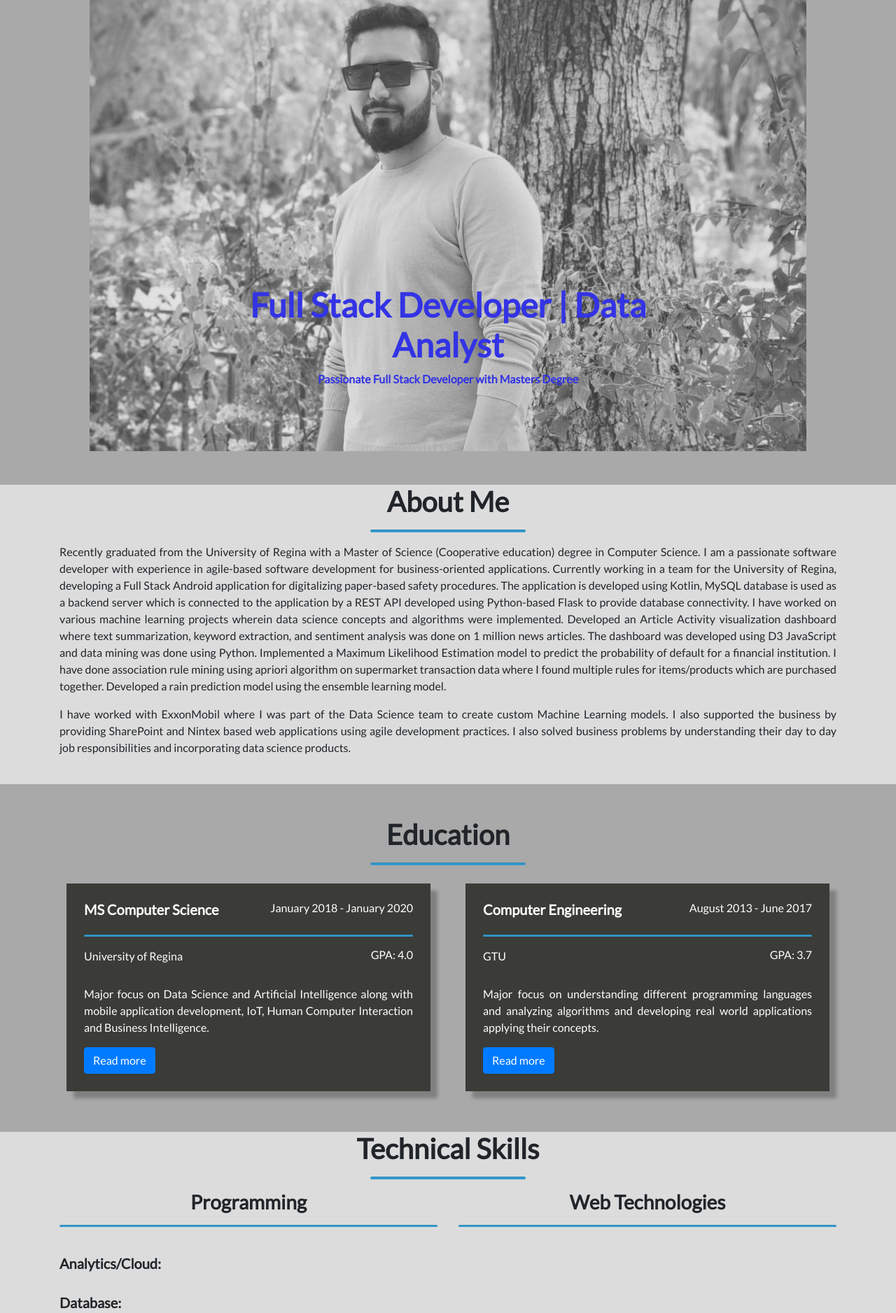
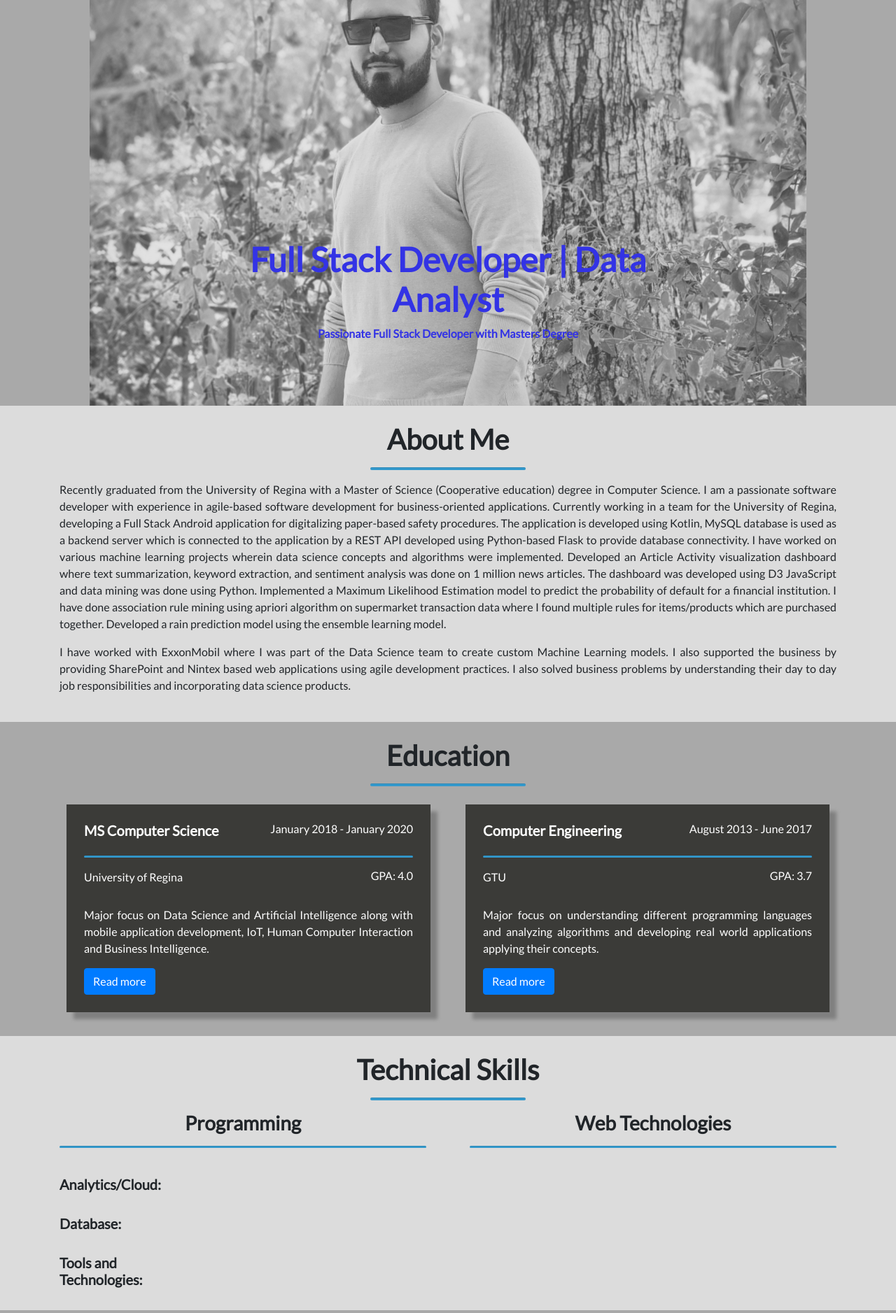
Before and after one commit to shirishsoni/portfolio, a Django app: page / in a window 1280 px wide. Shown: the part 66-1943 px from the top of the page at 70% size. Run offline with Django 3.2, Linux system fonts and the light colour scheme; data that the repository does not hold is empty; some libraries are stand-ins or nearby versions.

Commit message:
extra spaces removed and added some margins

```diff
--- a/portfolio/static/portfolio/custom.css
+++ b/portfolio/static/portfolio/custom.css
@@ -8,10 +8,8 @@
 
 body {
   position: relative;
-  padding-top: 65px;
   font-family: 'Lato', sans-serif;
   background-color:	#A9A9A9;
-
 }
 
 .center {
--- a/portfolio/templates/portfolio/home.html
+++ b/portfolio/templates/portfolio/home.html
@@ -60,9 +60,10 @@
 </section>
 <!-- About Me -->
 <section style="background-color:#DCDCDC;">
+  <br>
   <div class="container align" id="aboutme">
 
-    <h1 class="mt-5 center font-weight-bold">About Me</h1>
+    <h1 class="center font-weight-bold">About Me</h1>
     <hr style="width:20%">
     <p>Recently graduated from the University of Regina with a Master of Science (Cooperative education) degree in Computer Science. I am a passionate software developer with experience in agile-based software development for business-oriented
       applications. Currently working in a team for the University of Regina, developing a Full Stack Android application for digitalizing paper-based safety procedures. The application is developed using Kotlin, MySQL database is used as a backend
@@ -71,14 +72,15 @@
       Python. Implemented a Maximum Likelihood Estimation model to predict the probability of default for a financial institution. I have done association rule mining using apriori algorithm on supermarket transaction data where I found multiple
       rules for items/products which are purchased together. Developed a rain prediction model using the ensemble learning model.</p>
     <p>I have worked with ExxonMobil where I was part of the Data Science team to create custom Machine Learning models. I also supported the business by providing SharePoint and Nintex based web applications using agile development practices. I also
-      solved business problems by understanding their day to day job responsibilities and incorporating data science products.</p> <br>
+      solved business problems by understanding their day to day job responsibilities and incorporating data science products.</p>
   </div>
+  <br>
 </section>
-
 <!-- Education New -->
 <section id="education">
+  <br>
   <div class="container">
-    <h1 class="mt-5 center font-weight-bold">Education</h1>
+    <h1 class="center font-weight-bold">Education</h1>
     <hr style="width:20%">
     <div class="row">
       <div class="col-md-6">
@@ -159,50 +161,62 @@
       </div>
     </div>
   </div>
+  <br>
 </section>
-
 <!-- Technical Skills -->
 <section id="technical_skills" style="background-color:#DCDCDC;">
+  <br>
   <div class="container">
-    <h1 class="mt-5 center font-weight-bold">Technical Skills</h1>
+    <h1 class="center font-weight-bold">Technical Skills</h1>
     <hr style="width:20%">
     <div class="row">
       <div class="col-md-6 center">
-
+        <div class="mr-3">
           <h3 class="font-weight-bold">Programming</h3>
           <hr class="hr1">
           {% for item in prog %}
           <br>
           <div class="row">
             <div class="col-md-2 font-weight-bold left">
+              <div class="mr-3">
                 {{ item.name }}
               </div>
+            </div>
             <div class="col-md-10 right">
+              <div class="ml-3">
+                <div class="progress">
+                  <div class="progress-bar progress-bar-striped progress-bar-animated" role="progressbar" aria-valuenow="{{item.value}}" aria-valuemin="0" aria-valuemax="100" style="width: {{item.value}}%"></div>
+                </div>
+              </div>
+            </div>
+          </div>
+          {% endfor %}
+        </div>
+      </div>
+      <div class="col-md-6 center">
+        <div class="ml-3">
+          <h3 class="font-weight-bold">Web Technologies</h3>
+          <hr class="hr1">
+          {% for item in web %}
+          <br>
+          <div class="row">
+            <div class="col-md-2 font-weight-bold left">
+              <div class="mr-3">
+                {{ item.name }}
+              </div>
+            </div>
+            <div class="col-md-10 right">
+              <div class="ml-3">
                 <div class="progress">
                   <div class="progress-bar progress-bar-striped progress-bar-animated" role="progressbar" aria-valuenow="{{item.value}}" aria-valuemin="0" aria-valuemax="100" style="width: {{item.value}}%"></div>
                 </div>
               </div>
 
             </div>
+          </div>
           {% endfor %}
         </div>
-      <div class="col-md-6 center">
-        <h3 class="font-weight-bold">Web Technologies</h3>
-        <hr class="hr1">
-        {% for item in web %}
-        <br>
-        <div class="row">
-          <div class="col-md-2 font-weight-bold left">
-            {{ item.name }}
-          </div>
-          <div class="col-md-10 right">
-            <div class="progress">
-              <div class="progress-bar progress-bar-striped progress-bar-animated" role="progressbar" aria-valuenow="{{item.value}}" aria-valuemin="0" aria-valuemax="100" style="width: {{item.value}}%"></div>
-            </div>
-          </div>
 
-        </div>
-        {% endfor %}
       </div>
     </div>
     <br>
@@ -234,16 +248,17 @@
       </div>
     </div>
   </div>
-
+  <br>
 </section>
-
 <!-- Exoerience -->
 <section id="experience">
+  <br>
   <div class="container">
-    <h1 class="mt-5 center font-weight-bold">Work Experience</h1>
+    <h1 class="center font-weight-bold">Work Experience</h1>
     <hr style="width:20%">
     <div class="row">
       <div class="col-md-6">
+        <div class="mr-3">
           <h3 class="font-weight-bold center">Mobile Application Developer</h3>
           <div class="row">
             <div class="col left">
@@ -261,7 +276,9 @@
             <li>Implemented Material Design concepts for UI/UX development.</li>
           </ul>
         </div>
+      </div>
       <div class="col-md-6">
+        <div class="ml-3">
           <h3 class="font-weight-bold center">End User System Analyst</h3>
           <div class="row">
             <div class="col left">
@@ -280,16 +297,16 @@
             <li>Handled client communication for project critical development.</li>
           </ul>
         </div>
-
       </div>
-
     </div>
+  </div>
+  <br>
 </section>
 <!-- Portfolio -->
 <section id="Portfolio" style="background-color:#DCDCDC;">
-
+  <br>
   <div class="container">
-    <h1 class="mt-5 center font-weight-bold">Portfolio</h1>
+    <h1 class="center font-weight-bold">Portfolio</h1>
     <div class="row">
       {% for project in projects %}
       <div class="col-lg-4 col-md-6">
@@ -308,6 +325,7 @@
       {% endfor %}
     </div>
   </div>
+  <br>
 </section>
 
 {% endblock %}
```
Lines whose indentation alone changed are shown as unchanged.
